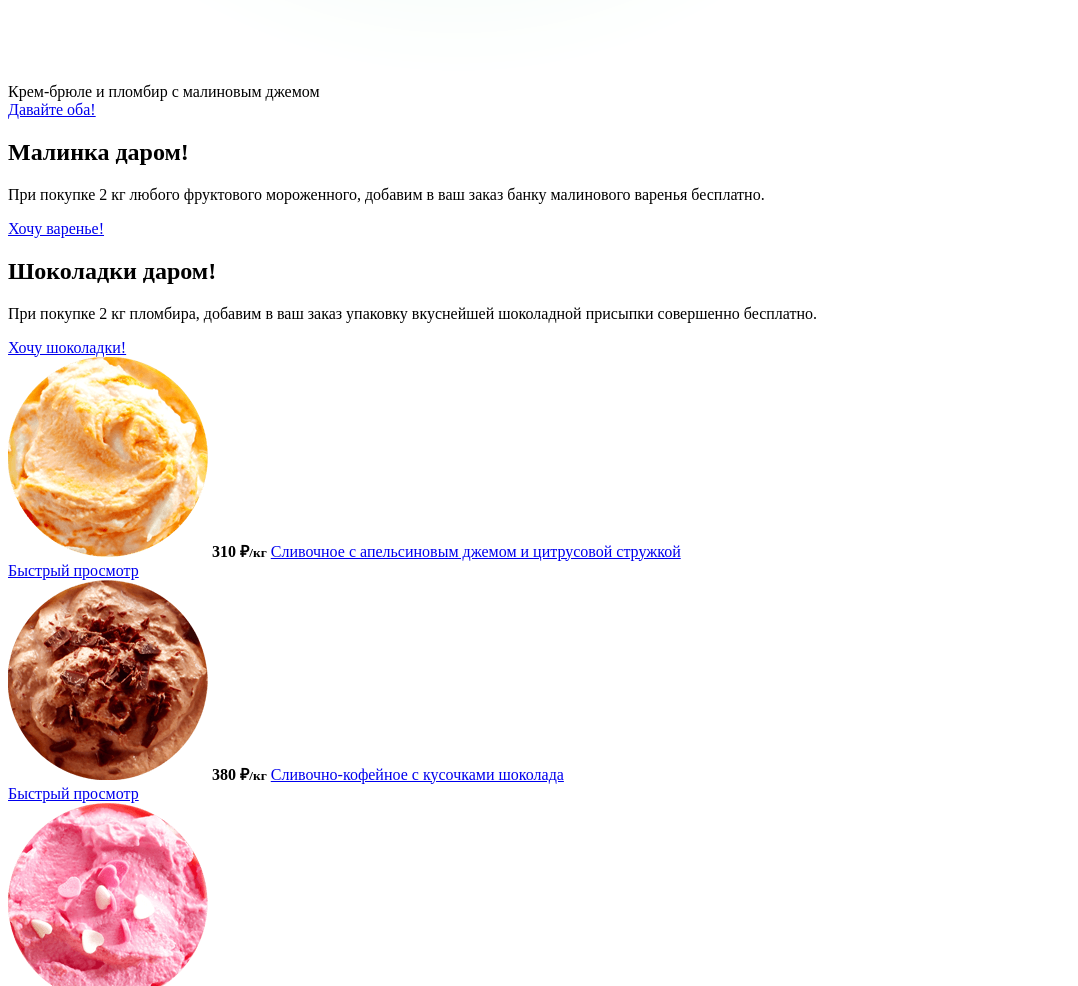
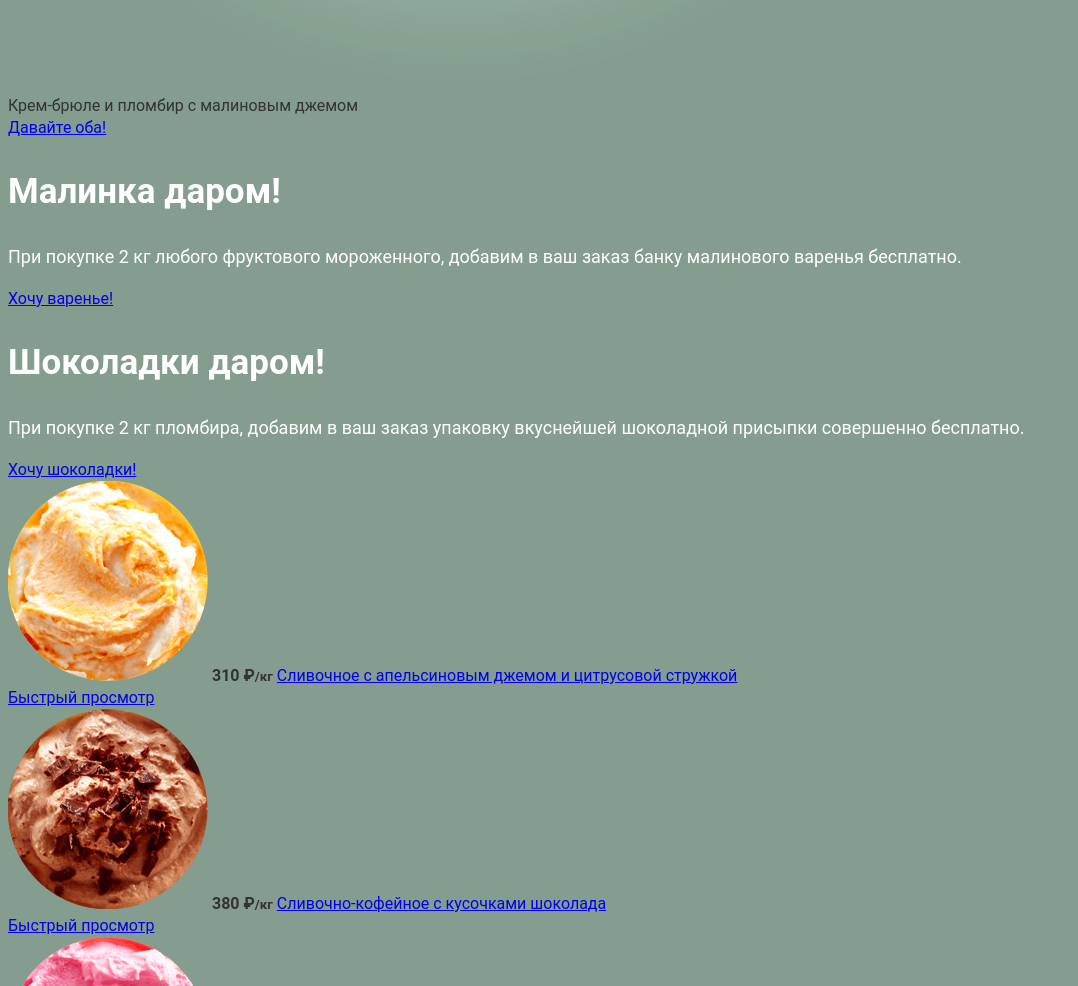
Before and after one commit to ThlD/259221-gllacy, a plain HTML site: page index.html in a window 1280 px wide. Shown: the part 980-1966 px from the top of the page, without its empty margins (0-1078 px from the left). Drawn offline with Linux system fonts and the light colour scheme.

Commit message:
Добавил три правила для оформления текста

```diff
--- a/css/style.css
+++ b/css/style.css
@@ -1,3 +1,26 @@
+/* Три правила для домашнего задания*/
+body{
+    min-width: 900px;
+    font-weight: normal;
+    font-size: 16px;
+    line-height: 1.375;
+    font-family: "Roboto","Arial",sans-serif;
+    color: #333333;
+    background-color: #849d8f;
+}
+h2 {
+    font-weight: bold;
+    font-size: 35px;
+    color: #ffffff;
+}
+.features-item p {
+    font-weight: normal;
+    font-size: 18px;
+    color: #ffffff;
+}
+
+/*Начинаем строить сетку*/
+
 .clearfix::after {
     content: "";
     display: table;
```
